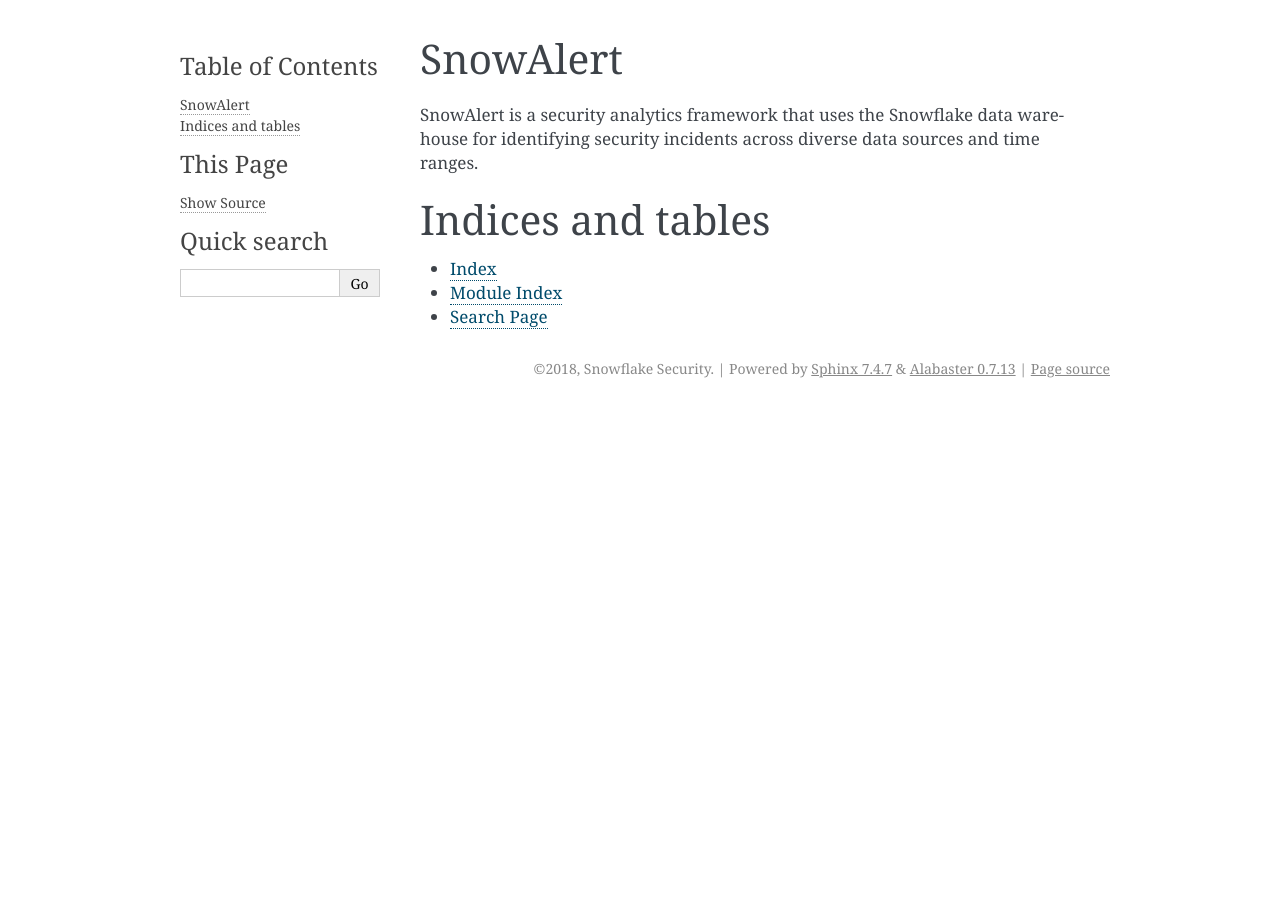
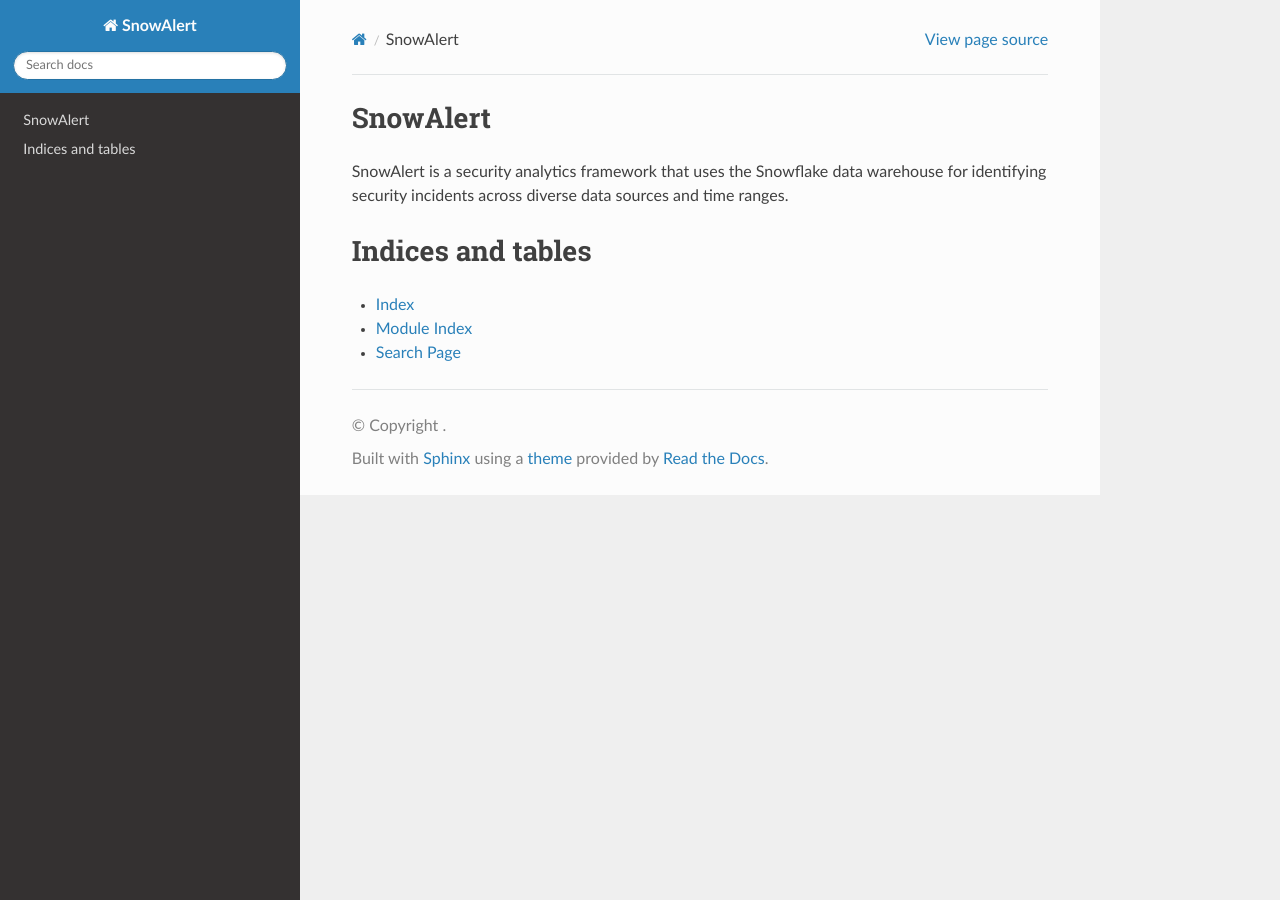
Before and after one commit to snowflakedb/SnowAlert, a Sphinx documentation site: the page built from docs/index.rst, in a window 1280 px wide. Built offline with Sphinx 7.4.7 and the Read the Docs theme 2.0.0, drawn with Linux system fonts in a browser that asks for light colours.

Commit message:
adding pages

```diff
--- a/docs/conf.py
+++ b/docs/conf.py
@@ -20,8 +20,8 @@
 # -- Project information -----------------------------------------------------
 
 project = 'SnowAlert'
-copyright = '2018, Snowflake Security'
-author = 'Snowflake Security'
+copyright = ''
+author = ''
 
 # The short X.Y version
 version = ''
@@ -74,7 +74,7 @@
 # The theme to use for HTML and HTML Help pages.  See the documentation for
 # a list of builtin themes.
 #
-html_theme = 'alabaster'
+html_theme = 'sphinx_rtd_theme'
 
 # Theme options are theme-specific and customize the look and feel of a theme
 # further.  For a list of options available for each theme, see the
--- a/docs/index.rst
+++ b/docs/index.rst
@@ -10,7 +10,8 @@
 
 .. toctree::
    :maxdepth: 2
-   :caption: Contents:
+
+
 
 
 
```
Also changed, not shown: docs/alerts.rst (added, +19 -0 lines), docs/getting_started.rst (added, +24 -0 lines), docs/snowalert.rst (added, +13 -0 lines).
